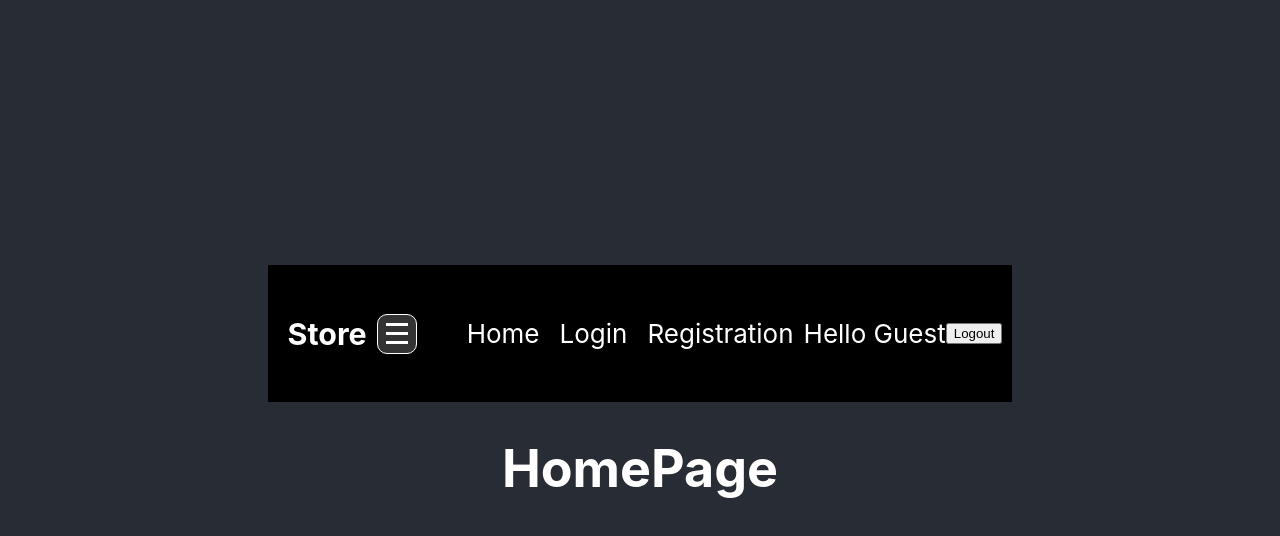
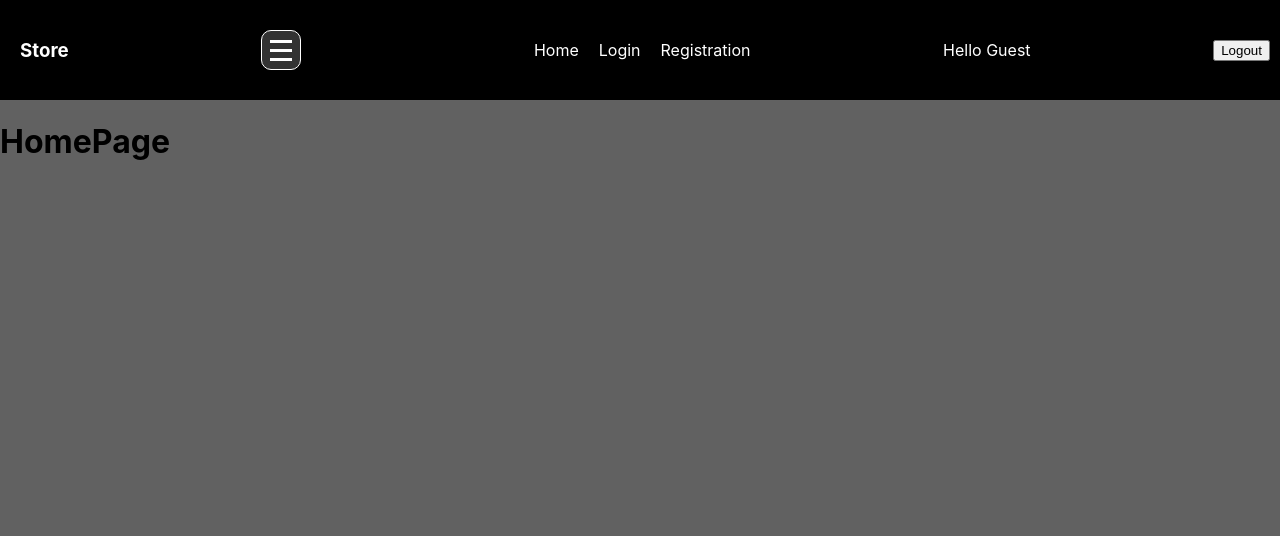
Before and after one commit to Inlvert/MERN-Store, a React (Create React App) app in the folder client/: page / in a window 1280 px wide. Shown: the top 536 px of the page. Built offline with nearby package versions, Linux system fonts and the light colour scheme.

Commit message:
add chenge app.css

```diff
--- a/client/src/App.css
+++ b/client/src/App.css
@@ -1,38 +1,4 @@
-.App {
-  text-align: center;
+.App-header {
+  background-color: #616161;
+  min-height: 100vh;
 }
-
-.App-logo {
-  height: 40vmin;
-  pointer-events: none;
-}
-
-@media (prefers-reduced-motion: no-preference) {
-  .App-logo {
-    animation: App-logo-spin infinite 20s linear;
-  }
-}
-
-.App-header {
-  background-color: #282c34;
-  min-height: 100vh;
-  display: flex;
-  flex-direction: column;
-  align-items: center;
-  justify-content: center;
-  font-size: calc(10px + 2vmin);
-  color: white;
-}
-
-.App-link {
-  color: #61dafb;
-}
-
-@keyframes App-logo-spin {
-  from {
-    transform: rotate(0deg);
-  }
-  to {
-    transform: rotate(360deg);
-  }
-}
```
